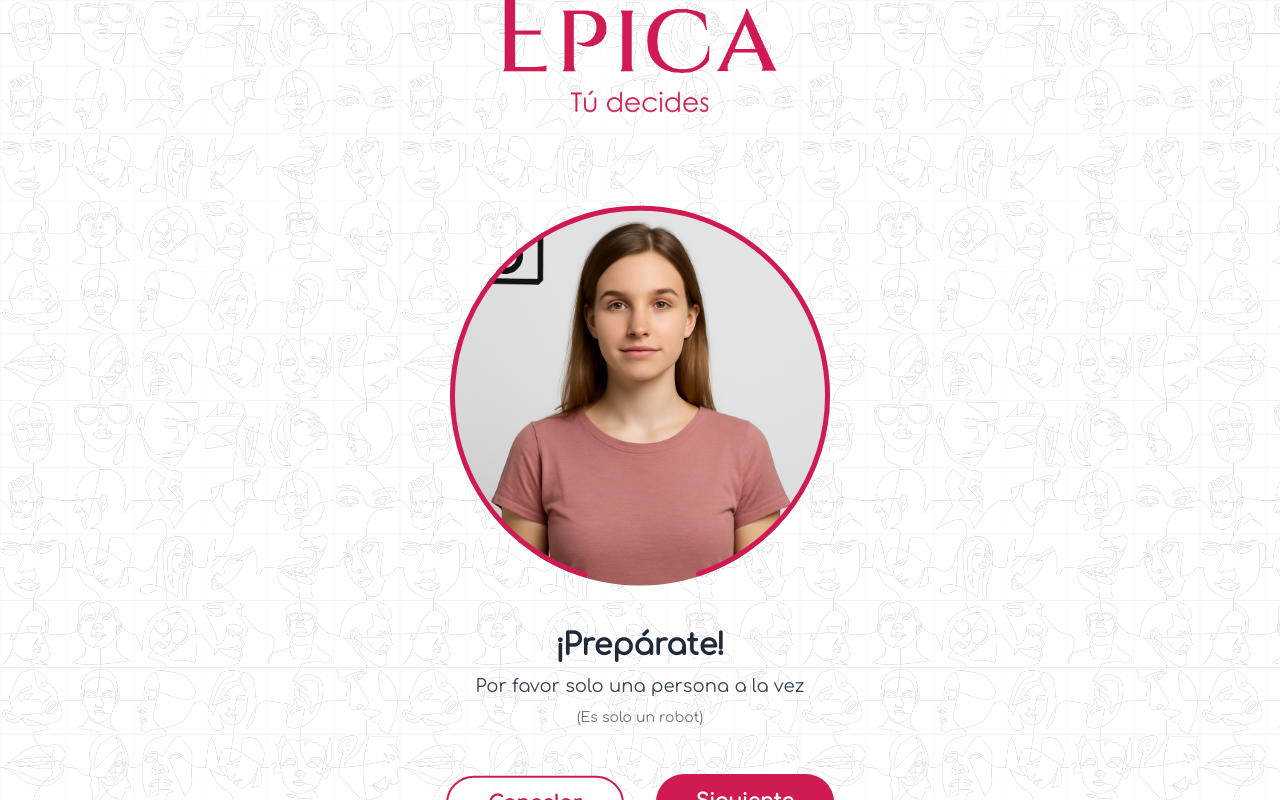
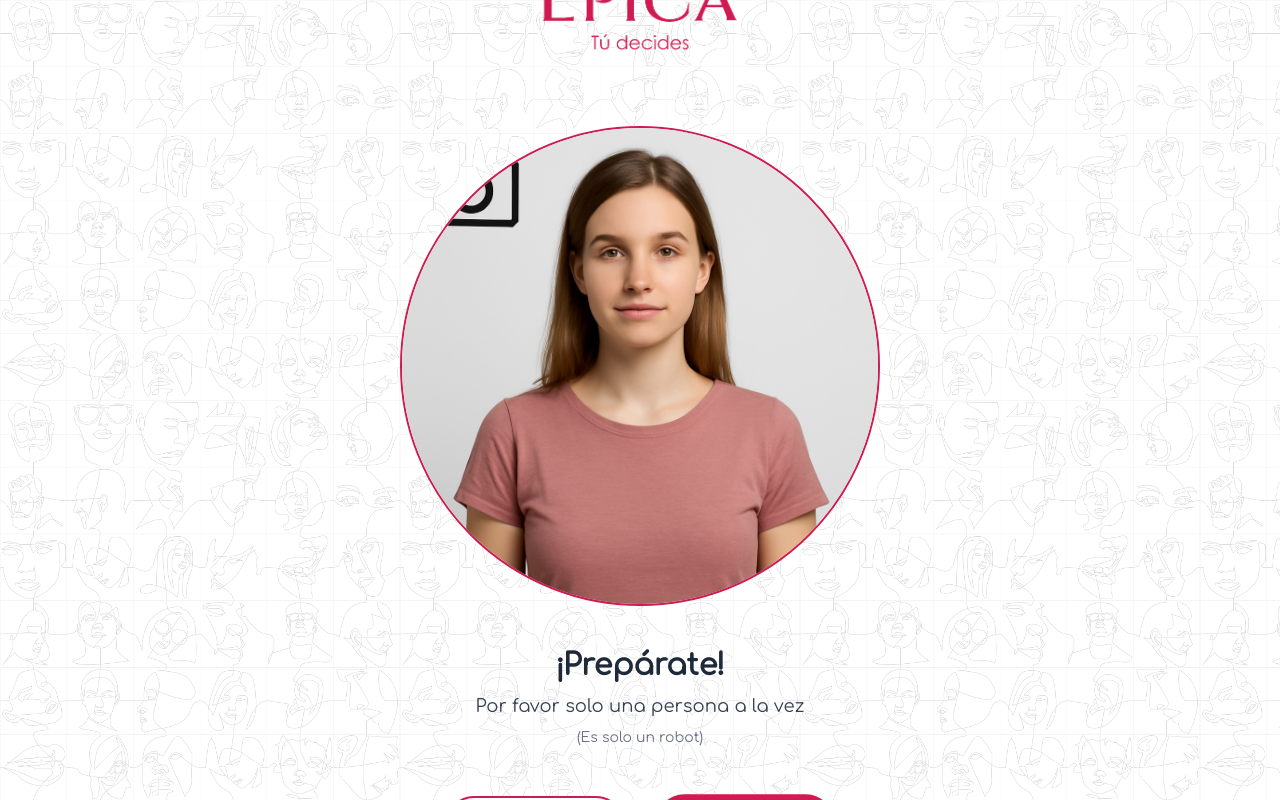
Before and after one commit to codefensory/appeventi, a React (Vite) app in the folder apps/caricature/: page / in a window 1280 px wide. Both pictures are taken after a click on the button "Iniciar". Built offline with nearby package versions, Linux system fonts and the light colour scheme.

Commit message:
fix: observations

```diff
--- a/apps/caricature/src/components/Button.tsx
+++ b/apps/caricature/src/components/Button.tsx
@@ -31,7 +31,6 @@ export const Button: React.FC<ButtonProps> = ({
     rounded-full
     shadow-md
     transition-all duration-200 ease-in-out
-    focus:outline-none focus:ring-4 focus:ring-red-400 focus:ring-opacity-50
     active:scale-95
     disabled:opacity-50 disabled:cursor-not-allowed
     disabled:bg-gray-300 disabled:text-gray-500 disabled:border-gray-300
@@ -39,8 +38,8 @@ export const Button: React.FC<ButtonProps> = ({
 
   const variantClasses =
     variant === "outline"
-      ? "bg-white text-[#D01B52] border-2 border-[#D01B52] hover:bg-red-50 hover:text-[#B01745]"
-      : "bg-[#D01B52] text-white hover:bg-[#B01745]";
+      ? "bg-white text-[#D01B52] border-2 border-[#D01B52]"
+      : "bg-[#D01B52] text-white";
 
   return (
     <button
--- a/apps/caricature/src/components/ImageCard.tsx
+++ b/apps/caricature/src/components/ImageCard.tsx
@@ -29,32 +29,14 @@ export const ImageCard: React.FC<ImageCardProps> = ({
       <img
         src={src}
         alt={alt}
-        className="w-[calc(100%-20px)] h-[calc(100%-20px)] rounded-full object-cover"
+        className={`w-[calc(100%-20px)] h-[calc(100%-20px)] rounded-full object-cover ${selected ? 'border-4 border-[#D01B52]' : 'border-2 border-[#D01B52]'}`}
         draggable={false}
         style={{
-          boxShadow: selected ? "0 0 24px 0 rgba(255,0,0,0.3)" : undefined,
+          boxShadow: selected ? "0 0 24px 0 #d01b524d" : undefined,
+          boxSizing: 'border-box'
         }}
       />
     </div>
-    {(selected === undefined || selected === true) &&
-      <svg
-        className="absolute inset-0 w-full h-full"
-        viewBox="0 0 320 320"
-        fill="none"
-        xmlns="http://www.w3.org/2000/svg"
-      >
-        <circle
-          cx="160"
-          cy="160"
-          r="150"
-          stroke="#D01B52"
-          strokeWidth="4"
-          strokeDasharray="850 120"
-          stroke-linecap="round"
-          strokeDashoffset="0"
-          transform="rotate(107 160 160)"
-        />
-      </svg>
-    }
+    {/* Borde aplicado en la propia imagen, sin overlay SVG/absolute */}
   </div>
 );
--- a/apps/caricature/src/index.css
+++ b/apps/caricature/src/index.css
@@ -26,7 +26,6 @@
   min-width: 320px;
   margin: 0 12px;
   transition: none !important;
-  border: 3px solid rgba(255, 0, 0, 0.70);
   border-radius: 32px;
 }
 
--- a/apps/caricature/src/views/CameraView.tsx
+++ b/apps/caricature/src/views/CameraView.tsx
@@ -73,7 +73,7 @@ export const CameraView = () => {
 
   return (
     <div className="absolute top-1/2 left-1/2 -translate-x-1/2 -translate-y-1/2 w-full flex flex-col items-center gap-8">
-      <img src="logo.png" alt="logo" className="w-72 mb-8" />
+      <img src="logo.png" alt="logo" className="h-26 mb-8" />
       <div className="mt-4 relative">
         <div className="h-[500px] w-[400px] rounded-3xl bg-black/10 overflow-hidden flex items-center justify-center">
           <video
--- a/apps/caricature/src/views/DownloadView.tsx
+++ b/apps/caricature/src/views/DownloadView.tsx
@@ -115,7 +115,7 @@ export const DownloadView = () => {
     <div className="absolute top-1/2 left-1/2 -translate-x-1/2 -translate-y-1/2 w-full flex flex-col items-center justify-center gap-8">
       {loading ? (
         <div className="flex flex-col items-center gap-4 mt-8">
-          <div className="w-24 h-24 border-8 border-red-200 border-t-red-500 rounded-full animate-spin" />
+          <div className="w-24 h-24 rounded-full border-2 border-[#D01B52] bg-white" />
           <span className="text-lg font-bold text-gray-600 animate-pulse">
             Preparando tu caricatura...
           </span>
@@ -130,7 +130,7 @@ export const DownloadView = () => {
               <img
                 src={previewUrl}
                 alt="Caricatura generada"
-                className="w-96 object-cover rounded-3xl border-4 border-red-400 shadow-2xl transition-all duration-300"
+                className="w-96 object-cover rounded-3xl shadow-2xl transition-all duration-300"
                 style={{
                   boxShadow:
                     "0 8px 40px 0 rgba(239,68,68,0.25), 0 1.5px 8px 0 rgba(0,0,0,0.10)",
@@ -149,7 +149,7 @@ export const DownloadView = () => {
             <span className="text-lg font-bold text-gray-700 mb-1">
               Escanea el QR para descargar
             </span>
-            <div className="bg-white p-3 rounded-xl shadow-lg border border-red-200">
+            <div className="bg-white p-3 rounded-xl shadow-lg">
               <QRCode
                 value={qrValue ?? ""}
                 size={140}
--- a/apps/caricature/src/views/GeneratingView.tsx
+++ b/apps/caricature/src/views/GeneratingView.tsx
@@ -93,37 +93,18 @@ export const GeneratingView = () => {
 
   return (
     <div className="absolute top-1/2 left-1/2 -translate-x-1/2 -translate-y-1/2 w-full flex flex-col items-center gap-8">
-      <img src="logo.png" alt="logo" className="w-72 mb-8" />
+      <img src="logo.png" alt="logo" className="h-26 mb-8" />
       <div className="mt-4">
         <div className="relative flex items-center justify-center w-[450px] h-[450px] rounded-full overflow-hiddenimgCard">
           <video
             src="pepe.mp4"
-            className="w-[calc(100%-20px)] h-[calc(100%-20px)] object-cover"
+            className="w-[calc(100%-20px)] h-[calc(100%-20px)] object-cover rounded-full border-2 border-[#D01B52]"
             autoPlay
             loop
             muted
             playsInline
-            style={{ borderRadius: '50%' }}
+            style={{ boxSizing: 'border-box' }}
           />
-          {/* SVG para el borde circular con gap */}
-          <svg
-            className="absolute inset-0 w-full h-full pointer-events-none"
-            viewBox="0 0 450 450"
-            fill="none"
-            xmlns="http://www.w3.org/2000/svg"
-          >
-            <circle
-              cx="225"
-              cy="225"
-              r="215"
-              stroke="#D01B52"
-              strokeWidth="4"
-              strokeDasharray="1200 180"
-              strokeDashoffset="0"
-              stroke-linecap="round"
-              transform="rotate(107 225 225)"
-            />
-          </svg>
         </div>
       </div>
       <div className="w-[320px] h-2 rounded-full bg-gray-200 overflow-hidden">
--- a/apps/caricature/src/views/PreviewView.tsx
+++ b/apps/caricature/src/views/PreviewView.tsx
@@ -7,9 +7,9 @@ export const PreviewView = () => {
 
   return (
     <div className="absolute top-1/2 left-1/2 -translate-x-1/2 -translate-y-1/2 w-full flex flex-col items-center gap-8">
-      <img src="logo.png" alt="logo" className="w-72 mb-8" />
-      <div className="mt-4">
-        <ImageCard src="ready.png" className="w-[400px] h-[400px]" />
+      <img src="logo.png" alt="logo" className="h-26 mb-8" />
+      <div className="">
+        <ImageCard src="ready.png" className="w-[500px] h-[500px]" />
       </div>
       <div className="flex flex-col items-center gap-2">
         <h2 className="text-3xl font-black text-center text-gray-800">¡Prepárate!</h2>
--- a/apps/caricature/src/views/SelectView.tsx
+++ b/apps/caricature/src/views/SelectView.tsx
@@ -21,7 +21,7 @@ export const SelectView = () => {
 
   return (
     <div className="flex flex-col items-center justify-center min-h-screen gap-8 px-6">
-      <img src="logo.png" alt="logo" className="w-72 mb-8" />
+      <img src="logo.png" alt="logo" className="h-26 mb-8" />
       <div className="flex flex-row gap-2">
         {generatedImages.map((image, index) => (
           <ImageCard
```
